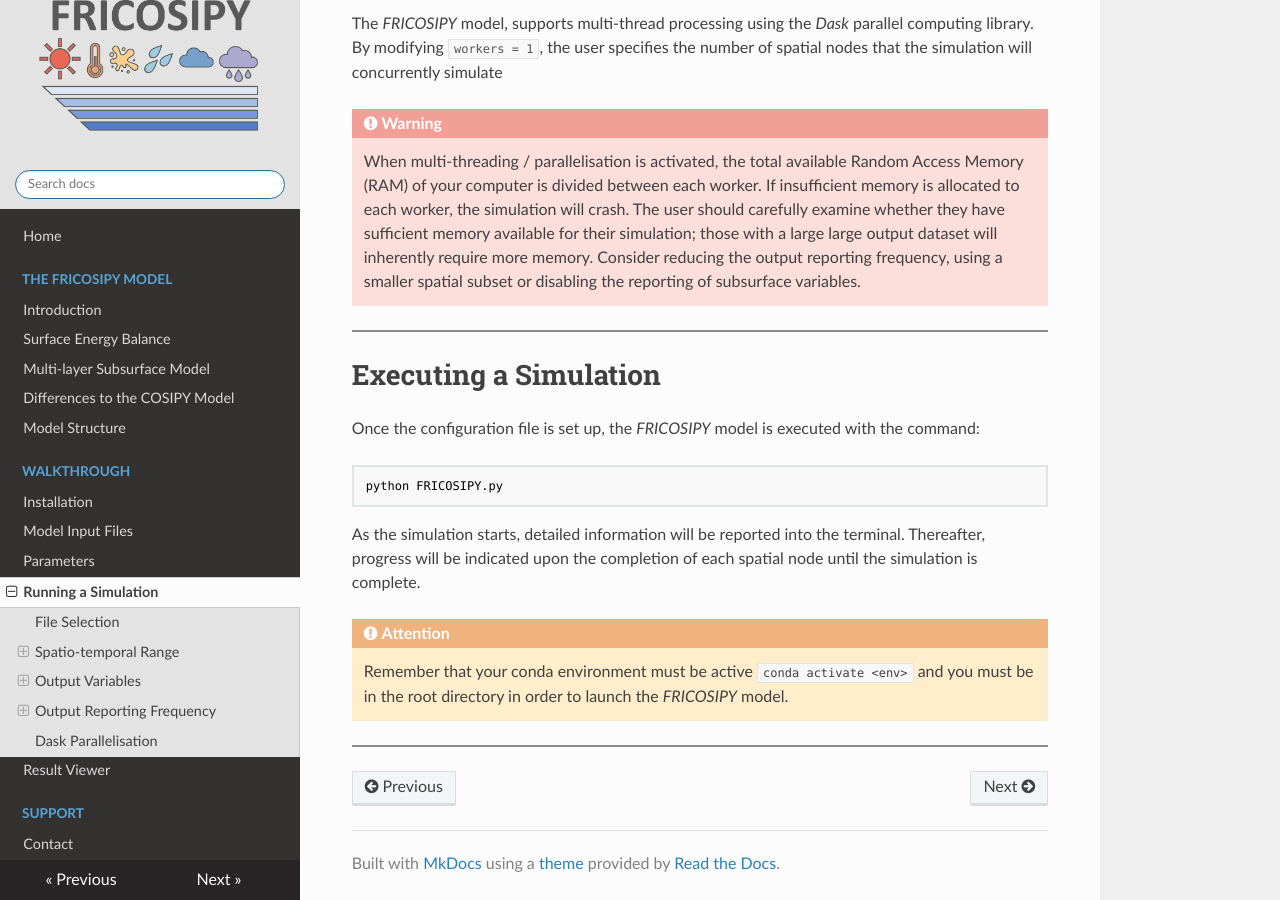
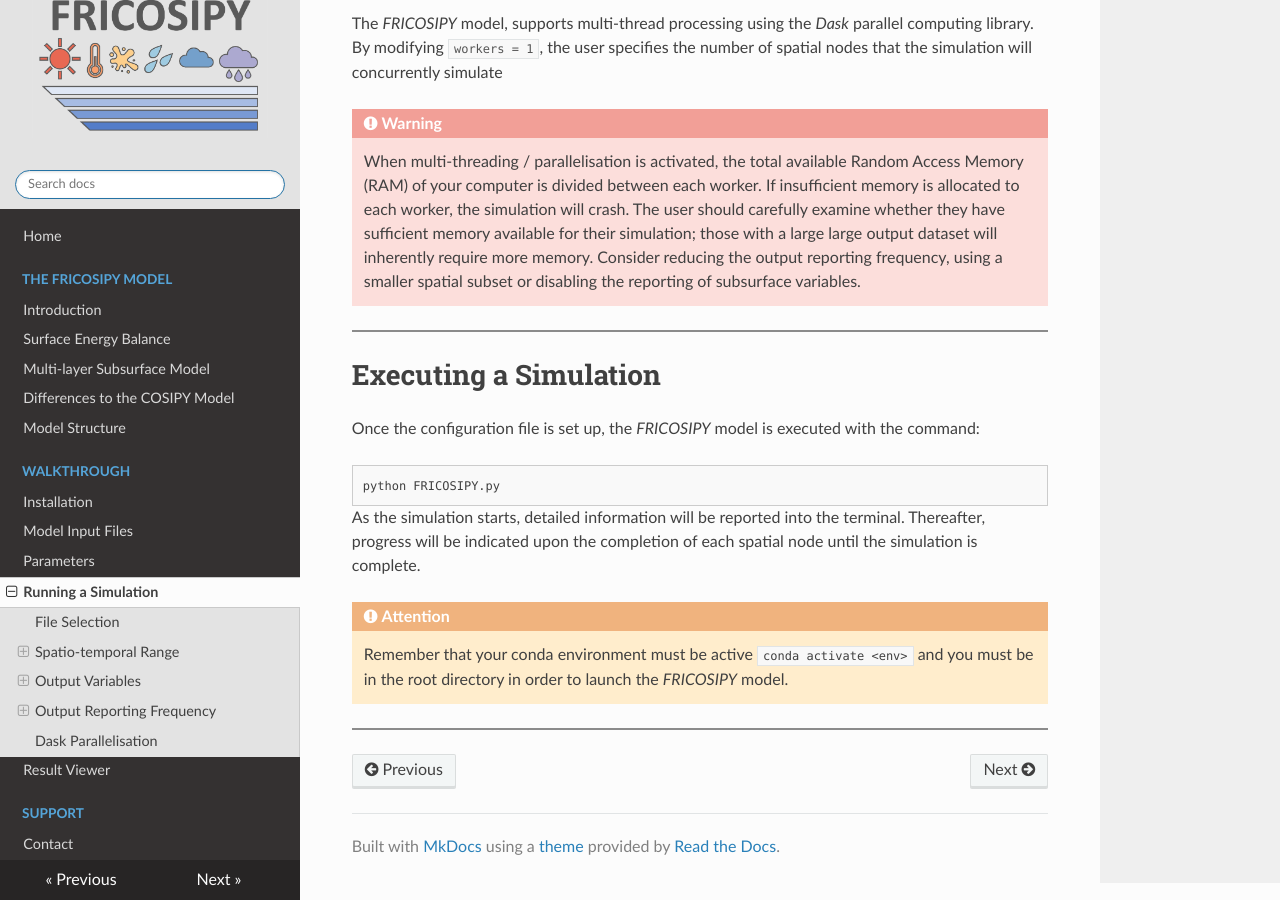
Before and after one commit to MarcusGastaldello/FRICOSIPY, an MkDocs documentation site: the page built from docs/running_a_simulation.md, in a window 1280 px wide and 900 px high, scrolled down 5358 px. Built offline with MkDocs 1.6.1, drawn with Linux system fonts in a browser that asks for light colours.

Commit message:
Improve formatting for simulation execution command
Updated the execution command format for clarity.

````diff
--- a/docs/running_a_simulation.md
+++ b/docs/running_a_simulation.md
@@ -187,9 +187,9 @@
 
 Once the configuration file is set up, the *FRICOSIPY* model is executed with the command:
 
-```
-python FRICOSIPY.py
-```
+<div style="border:1px solid #ccc; padding:10px; background:#f9f9f9; max-width:100%; overflow-x:auto;">
+  <code style="background:none !important; border:none !important; padding:0 !important; color:#404040; font-family:Consolas, 'Liberation Mono', Courier, monospace;">python FRICOSIPY.py</code>
+</div>
 
 As the simulation starts, detailed information will be reported into the terminal. Thereafter, progress will be indicated upon the completion of each spatial node until the simulation is complete.
 
````
